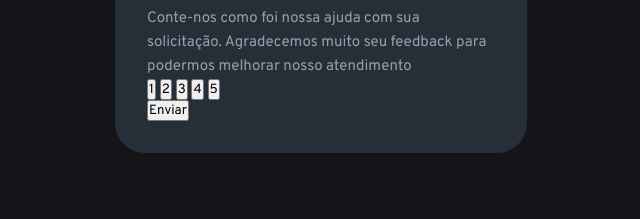
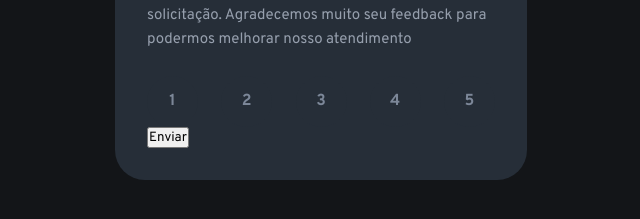
Before and after one commit to Eduardo9944236/feedback_22A, a plain HTML site: page index.html in a window 1280 px wide. Shown: the part 401-620 px from the top of the page, without its empty margins (319-959 px from the left). Drawn offline with Linux system fonts and the light colour scheme.

Commit message:
quinto commit do css

```diff
--- a/index.html
+++ b/index.html
@@ -20,7 +20,7 @@
         <p>Conte-nos como foi nossa ajuda com sua solicitação. Agradecemos muito seu feedback para
             podermos melhorar nosso atendimento</p>
 
-            <div class="notas">
+            <div class="botoes">
                 <button>1</button>
                 <button>2</button>
                 <button>3</button>
--- a/style.css
+++ b/style.css
@@ -60,6 +60,28 @@ body {
     color: var(--light-grey);
     font-size: 15px;
     line-height: 24px;
+    margin-bottom: 24px;
 
 
 }
+
+.botoes {
+    display: flex;
+    justify-content: space-between;
+}
+
+.botoes button {
+    width: 51px;
+    height: 51px;
+    font-size: 16px;
+    font-weight: 700;
+    line-height: 24px;
+    border-radius: 50%;
+    border: none;
+    color: var(--medium-grey);
+    background-color: var(--dark-blue);
+}
+
+.botoes button:hover {
+
+}
```
